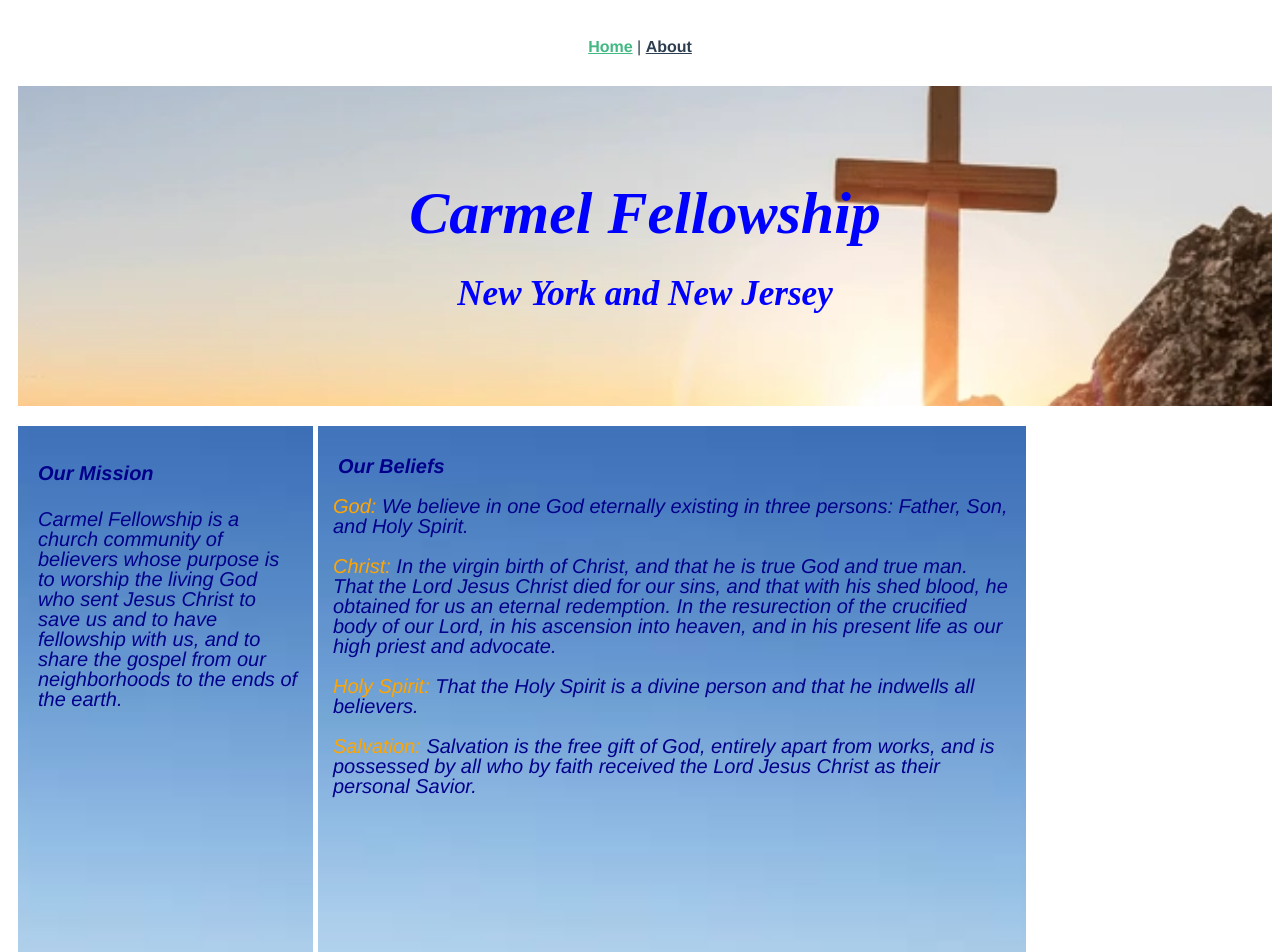
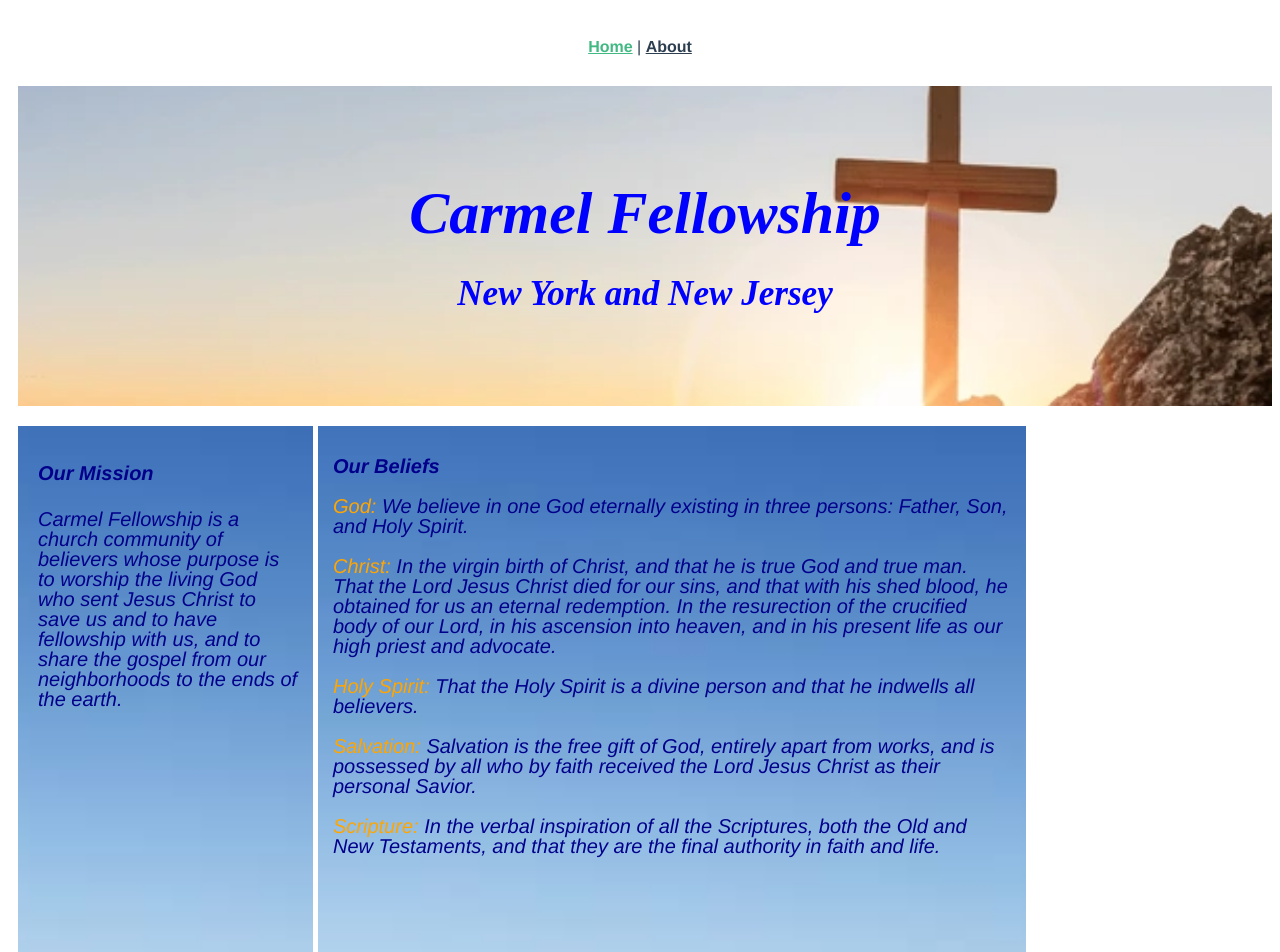
Before and after one commit to shinjahn/carmel-web, a Vue app: page / in a window 1280 px wide. Shown: the top 952 px of the page. Built offline with nearby package versions, Linux system fonts and the light colour scheme.

Commit message:
Added Scripture

```diff
--- a/src/molecules/HomeBody.vue
+++ b/src/molecules/HomeBody.vue
@@ -27,6 +27,10 @@
 
         <div class="Belief-text">
           <p><span style="color: orange;">Salvation:</span> Salvation is the free gift of God, entirely apart from works, and is possessed by all who by faith received the Lord Jesus Christ as their personal Savior.</p>
+        </div>
+
+        <div class="Belief-text">
+          <p><span style="color: orange;">Scripture:</span> In the verbal inspiration of all the Scriptures, both the Old and New Testaments, and that they are the final authority in faith and life.</p>
         </div>
 
       </div>
@@ -106,7 +110,7 @@
   font-size: 20px;
   line-height: 20px;
   justify-content: top left;
-  margin-left: 5px;
+  margin-left: 0px;
   margin-right: 10px;
 }
 
```
